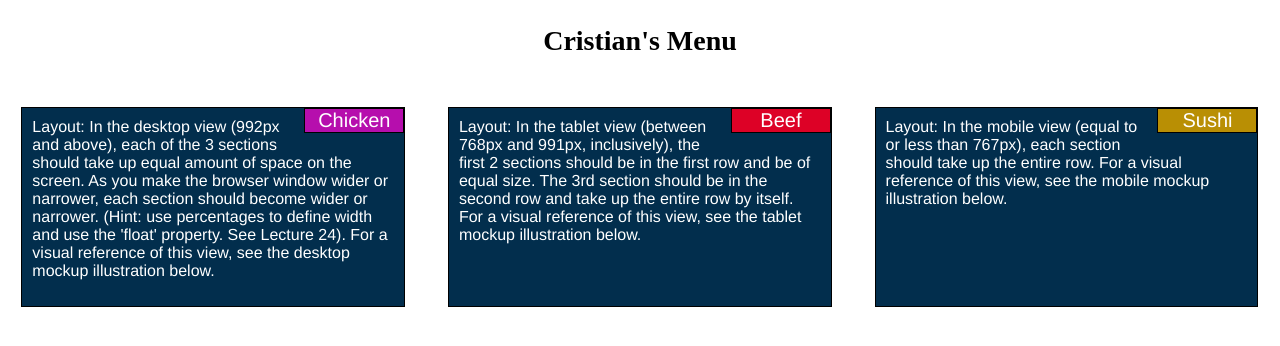
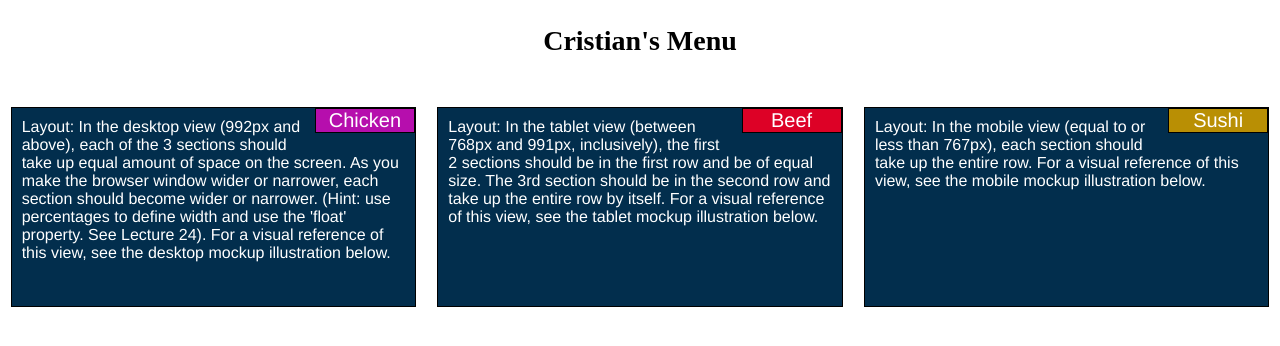
Before and after one commit to CristianYmmt/coursera-test, a plain HTML site: page module2-solution/index.html in a window 1280 px wide. Drawn offline with Linux system fonts and the light colour scheme.

Commit message:
Correction 3rd section class

```diff
--- a/module2-solution/index.html
+++ b/module2-solution/index.html
@@ -31,7 +31,7 @@
         </div>
     </section>
 
-    <section class="col-lg-4 col-md-6 col-sm-12">
+    <section class="col-lg-4 col-md-12 col-sm-12">
         <div>
             <p id="Sushi" class="title" >Sushi</p>
             <p>Layout: In the mobile view (equal to or less than 767px), each section should take up the entire row. For
--- a/module2-solution/main.css
+++ b/module2-solution/main.css
@@ -29,7 +29,7 @@ div {
     border: 1px solid black;
     background-color: #022E4D;
     position: relative;
-    width: 90%;
+    width: 95%;
     height: 200px;
     margin-left: auto;
     margin-right: auto;
```
